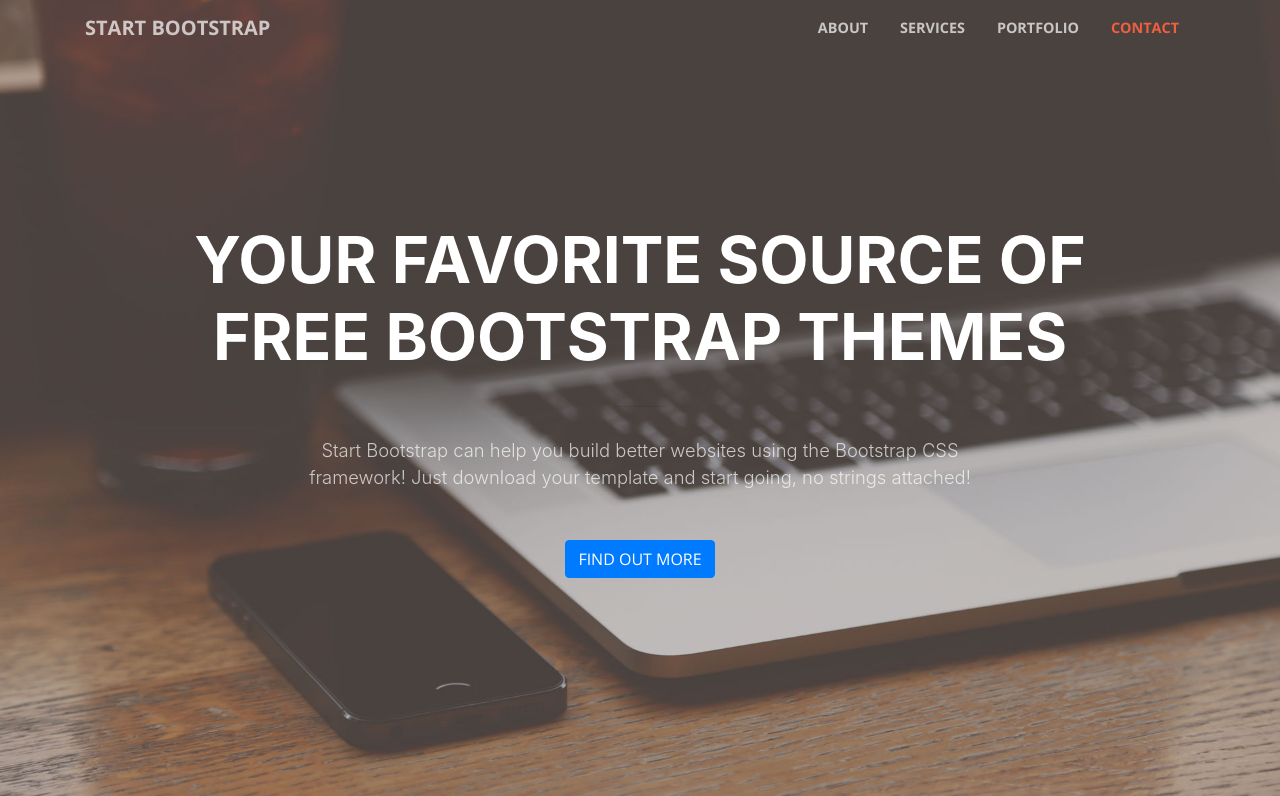
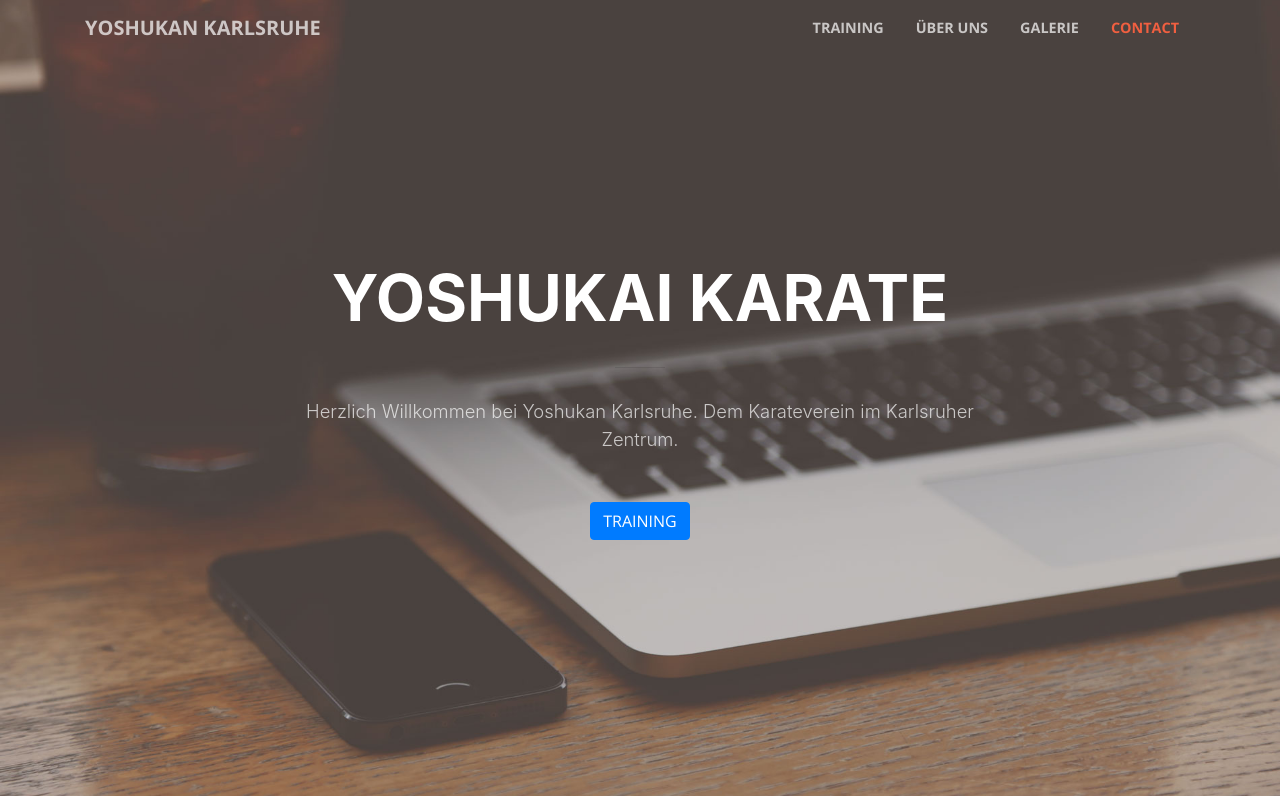
Before and after one commit to pacman82/yoshukan_hompage, a website with bundled scripts: page src/index.html in a window 1280 px wide. Shown: the top 796 px of the page. Built offline with nearby package versions, Linux system fonts and the light colour scheme.

Commit message:
finish first iter. titles and order

```diff
--- a/src/index.html
+++ b/src/index.html
@@ -8,15 +8,17 @@
   <meta name="description" content="">
   <meta name="author" content="">
 
-    <title>Creative - Start Bootstrap Theme</title>
+  <title>Yoshukan Karlsruhe</title>
 
   <!-- Bootstrap core CSS -->
   <link href="vendor/bootstrap/css/bootstrap.min.css" rel="stylesheet">
 
   <!-- Custom fonts for this template -->
   <link href="vendor/fontawesome-free/css/all.min.css" rel="stylesheet" type="text/css">
-    <link href='https://fonts.googleapis.com/css?family=Open+Sans:300italic,400italic,600italic,700italic,800italic,400,300,600,700,800' rel='stylesheet' type='text/css'>
-    <link href='https://fonts.googleapis.com/css?family=Merriweather:400,300,300italic,400italic,700,700italic,900,900italic' rel='stylesheet' type='text/css'>
+  <link href='https://fonts.googleapis.com/css?family=Open+Sans:300italic,400italic,600italic,700italic,800italic,400,300,600,700,800'
+    rel='stylesheet' type='text/css'>
+  <link href='https://fonts.googleapis.com/css?family=Merriweather:400,300,300italic,400italic,700,700italic,900,900italic'
+    rel='stylesheet' type='text/css'>
 
   <!-- Plugin CSS -->
   <link href="vendor/magnific-popup/magnific-popup.css" rel="stylesheet">
@@ -31,20 +33,21 @@
   <!-- Navigation -->
   <nav class="navbar navbar-expand-lg navbar-light fixed-top" id="mainNav">
     <div class="container">
-        <a class="navbar-brand js-scroll-trigger" href="#page-top">Start Bootstrap</a>
-        <button class="navbar-toggler navbar-toggler-right" type="button" data-toggle="collapse" data-target="#navbarResponsive" aria-controls="navbarResponsive" aria-expanded="false" aria-label="Toggle navigation">
+      <a class="navbar-brand js-scroll-trigger" href="#page-top">Yoshukan Karlsruhe</a>
+      <button class="navbar-toggler navbar-toggler-right" type="button" data-toggle="collapse" data-target="#navbarResponsive"
+        aria-controls="navbarResponsive" aria-expanded="false" aria-label="Toggle navigation">
         <span class="navbar-toggler-icon"></span>
       </button>
       <div class="collapse navbar-collapse" id="navbarResponsive">
         <ul class="navbar-nav ml-auto">
           <li class="nav-item">
-              <a class="nav-link js-scroll-trigger" href="#about">About</a>
+            <a class="nav-link js-scroll-trigger" href="#services">Training</a>
           </li>
           <li class="nav-item">
-              <a class="nav-link js-scroll-trigger" href="#services">Services</a>
+            <a class="nav-link js-scroll-trigger" href="#about">&uuml;ber uns</a>
           </li>
           <li class="nav-item">
-              <a class="nav-link js-scroll-trigger" href="#portfolio">Portfolio</a>
+            <a class="nav-link js-scroll-trigger" href="#portfolio">Galerie</a>
           </li>
           <li class="nav-item">
             <a class="nav-link js-scroll-trigger" href="#contact">Contact</a>
@@ -59,30 +62,19 @@
       <div class="row">
         <div class="col-lg-10 mx-auto">
           <h1 class="text-uppercase">
-              <strong>Your Favorite Source of Free Bootstrap Themes</strong>
+            <strong>Yoshukai Karate</strong>
           </h1>
           <hr>
         </div>
         <div class="col-lg-8 mx-auto">
-            <p class="text-faded mb-5">Start Bootstrap can help you build better websites using the Bootstrap CSS framework! Just download your template and start going, no strings attached!</p>
-            <a class="btn btn-primary btn-xl js-scroll-trigger" href="#about">Find Out More</a>
+          <p class="text-faded mb-5">Herzlich Willkommen bei Yoshukan Karlsruhe. Dem Karateverein im Karlsruher
+            Zentrum.
+          </p>
+          <a class="btn btn-primary btn-xl js-scroll-trigger" href="#services">Training</a>
         </div>
       </div>
     </div>
   </header>
-
-    <section class="bg-primary" id="about">
-      <div class="container">
-        <div class="row">
-          <div class="col-lg-8 mx-auto text-center">
-            <h2 class="section-heading text-white">We've got what you need!</h2>
-            <hr class="light my-4">
-            <p class="text-faded mb-4">Start Bootstrap has everything you need to get your new website up and running in no time! All of the templates and themes on Start Bootstrap are open source, free to download, and easy to use. No strings attached!</p>
-            <a class="btn btn-light btn-xl js-scroll-trigger" href="#services">Get Started!</a>
-          </div>
-        </div>
-      </div>
-    </section>
 
   <section id="services">
       <div class="container">
@@ -122,6 +114,21 @@
               <h3 class="mb-3">Made with Love</h3>
               <p class="text-muted mb-0">You have to make your websites with love these days!</p>
             </div>
+          </div>
+        </div>
+      </div>
+    </section>
+
+  <section class="bg-primary" id="about">
+    <div class="container">
+      <div class="row">
+        <div class="col-lg-8 mx-auto text-center">
+          <h2 class="section-heading text-white">We've got what you need!</h2>
+          <hr class="light my-4">
+          <p class="text-faded mb-4">Start Bootstrap has everything you need to get your new website up and running in
+            no time! All of the templates and themes on Start Bootstrap are open source, free to download, and easy to
+            use. No strings attached!</p>
+          <a class="btn btn-light btn-xl js-scroll-trigger" href="#services">Get Started!</a>
         </div>
       </div>
     </div>
@@ -227,7 +234,8 @@
   <section class="bg-dark text-white">
     <div class="container text-center">
       <h2 class="mb-4">Free Download at Start Bootstrap!</h2>
-        <a class="btn btn-light btn-xl sr-button" href="http://startbootstrap.com/template-overviews/creative/">Download Now!</a>
+      <a class="btn btn-light btn-xl sr-button" href="http://startbootstrap.com/template-overviews/creative/">Download
+        Now!</a>
     </div>
   </section>
 
@@ -237,7 +245,8 @@
         <div class="col-lg-8 mx-auto text-center">
           <h2 class="section-heading">Let's Get In Touch!</h2>
           <hr class="my-4">
-            <p class="mb-5">Ready to start your next project with us? That's great! Give us a call or send us an email and we will get back to you as soon as possible!</p>
+          <p class="mb-5">Ready to start your next project with us? That's great! Give us a call or send us an email
+            and we will get back to you as soon as possible!</p>
         </div>
       </div>
       <div class="row">
```
Lines whose indentation alone changed are shown as unchanged.
